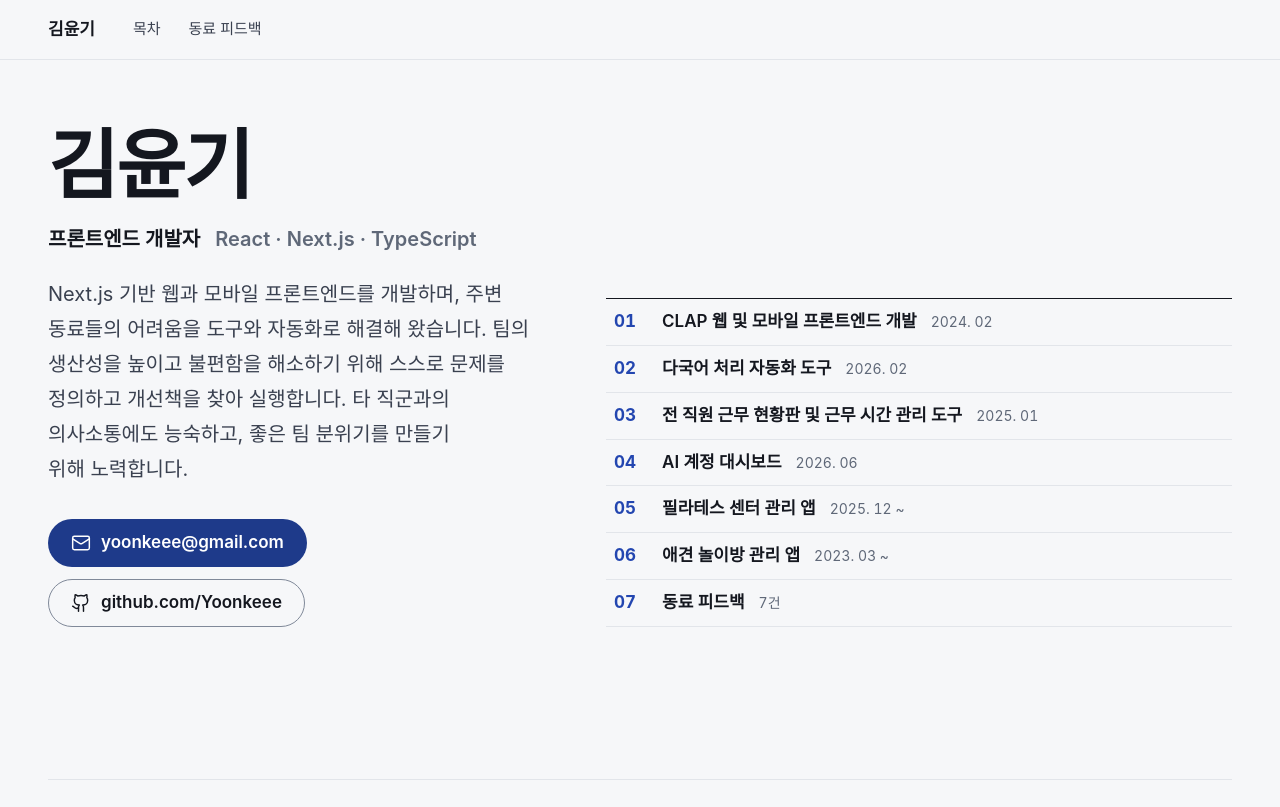
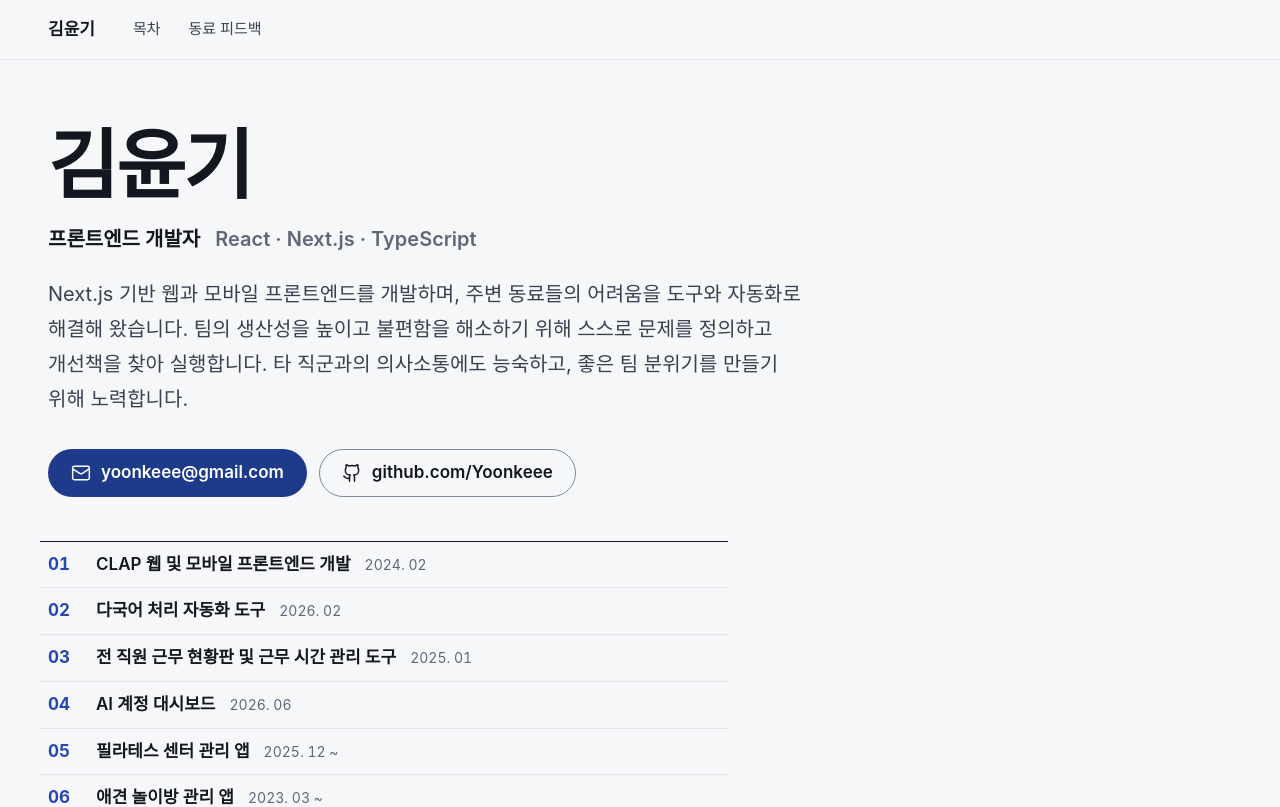
Before and after one commit to Yoonkeee/yoonkeee.github.io, a Next.js app: page /pf/ in a window 1280 px wide. Shown: the top 807 px of the page. Built offline with nearby package versions, Linux system fonts and the light colour scheme; a web font is replaced by a local one.

Commit message:
fix: 첫 화면을 한 열로 되돌리고 소개 문단만 넓힘

```diff
--- a/src/components/Hero.module.css
+++ b/src/components/Hero.module.css
@@ -2,7 +2,7 @@
   padding-top: clamp(32px, 5vw, 64px);
 }
 
-.column {
+.column > * {
   max-width: var(--measure);
 }
 
@@ -28,7 +28,8 @@
   white-space: nowrap;
 }
 
-.lead {
+.column > .lead {
+  max-width: 50rem;
   margin-top: 20px;
   font-size: var(--fs-lead);
 }
@@ -131,21 +132,3 @@
   font-variant-numeric: tabular-nums;
   white-space: nowrap;
 }
-
-@media (min-width: 1024px) {
-  .column {
-    display: grid;
-    grid-template-columns: var(--text-column) var(--visual-column);
-    column-gap: var(--column-gap);
-    align-items: end;
-    max-width: none;
-  }
-
-  .toc {
-    margin-top: 0;
-  }
-
-  .index {
-    margin-right: 0;
-  }
-}
--- a/src/components/Hero.tsx
+++ b/src/components/Hero.tsx
@@ -16,7 +16,6 @@ export function Hero() {
   return (
     <section className={`container ${styles.hero}`} aria-labelledby="hero-name">
       <div className={styles.column}>
-        <div>
         <h1 id="hero-name" className={styles.name}>
           {profile.name}
         </h1>
@@ -34,7 +33,6 @@ export function Hero() {
             <GithubIcon />
             {profile.github.label}
           </a>
-          </div>
         </div>
         <nav id="toc" aria-label="목차" className={styles.toc}>
           <ol className={styles.index}>
```
Lines whose indentation alone changed are shown as unchanged.
